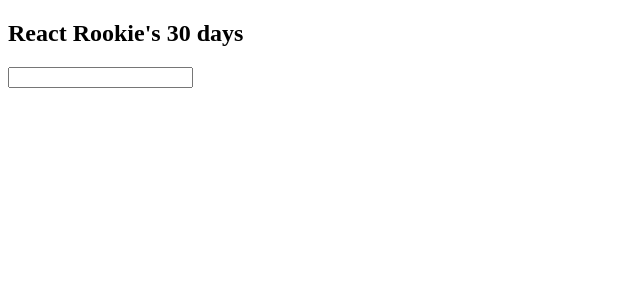
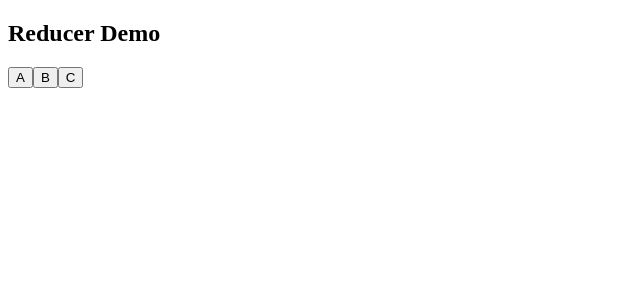
Before and after one commit to WeiHaoEric/react_30days, a React (Create React App) app in the folder my-app/: page / in a window 1280 px wide. Shown: the top 300 px of the page, without its empty margins (0-640 px from the left). Built offline with nearby package versions, Linux system fonts and the light colour scheme.

Commit message:
day13: useReducer demo

```diff
--- /dev/null
+++ b/my-app/src/components/ReducerExample/ShowDiffText.js
@@ -0,0 +1,29 @@
+import React, { useReducer } from "react";
+
+// 建立reducer func
+function myReducer(state, action) {
+  switch (action.type) {
+    case "A":
+      return "Press A";
+    case "B":
+      return "Press B";
+    case "C":
+      return "Press C";
+    default:
+      return state;
+  }
+}
+
+export default function ShowDiffText() {
+  const [state, dispatch] = useReducer(myReducer, "Reducer Demo"); //宣告 useReducer
+  return (
+    <>
+      <h2>{state}</h2>
+      <div>
+        <button onClick={() => dispatch({type:"A"})}>A</button>
+        <button onClick={() => dispatch({type:"B"})}>B</button>
+        <button onClick={() => dispatch({type:"C"})}>C</button>
+      </div>
+    </>
+  );
+}
--- a/my-app/src/index.js
+++ b/my-app/src/index.js
@@ -1,8 +1,8 @@
 import React from 'react';
 import ReactDOM from 'react-dom';
-import Message from "./components/ContextExample/Message";
+import ShowDiffText from "./components/ReducerExample/ShowDiffText";
 
 ReactDOM.render(
-  <Message/>,
+  <ShowDiffText/>,
   document.getElementById('root')
 );
```
